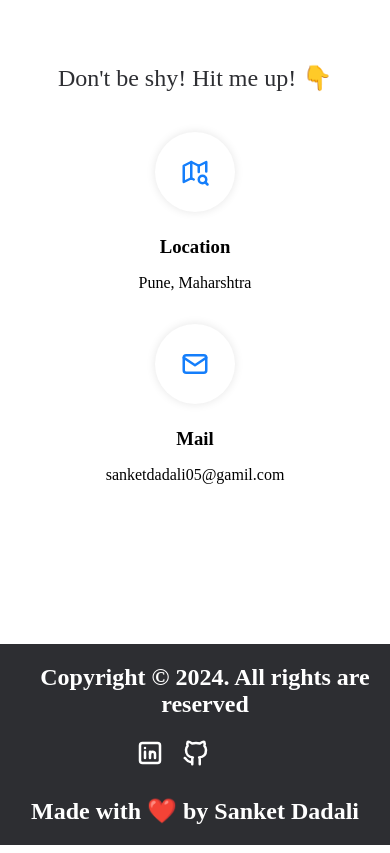
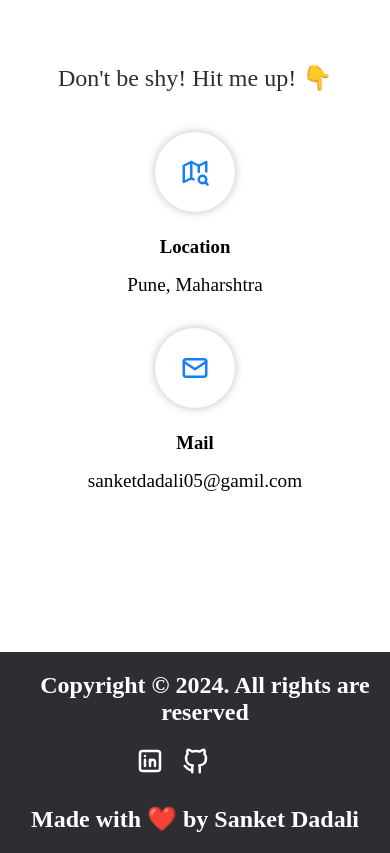
Before and after one commit to poseidonsanket/portfolio, a React (Vite) app: page / in a window 390 px wide. Shown: the part 4165-5018 px from the top of the page. Built offline with nearby package versions, Linux system fonts and the light colour scheme.

Commit message:
About made responsive

```diff
--- a/src/css/Contact.css
+++ b/src/css/Contact.css
@@ -32,7 +32,7 @@
   align-items: center;
   background-color: #fff;
   border-radius: 50%;
-  box-shadow: 0 0 10px rgba(0, 0, 0, 0.1);
+  box-shadow: 0 0 10px rgba(0, 0, 0, 0.250);
   color: #147efb;
   display: flex;
   height: 5rem;
@@ -44,7 +44,7 @@
   align-items: center;
   background-color: #fff;
   border-radius: 50%;
-  box-shadow: 0 0 10px rgba(0, 0, 0, 0.1);
+  box-shadow: 0 0 10px rgba(0, 0, 0, 0.250);
   color: #147efb;
   display: flex;
   height: 5rem;
@@ -72,6 +72,11 @@
 
 .contact-p {
   margin: 0;
+  font-size: 1.2rem;
+}
+
+.contact__info a{
+  font-size: 1.2rem;
 }
 
 .contact__info {
```
